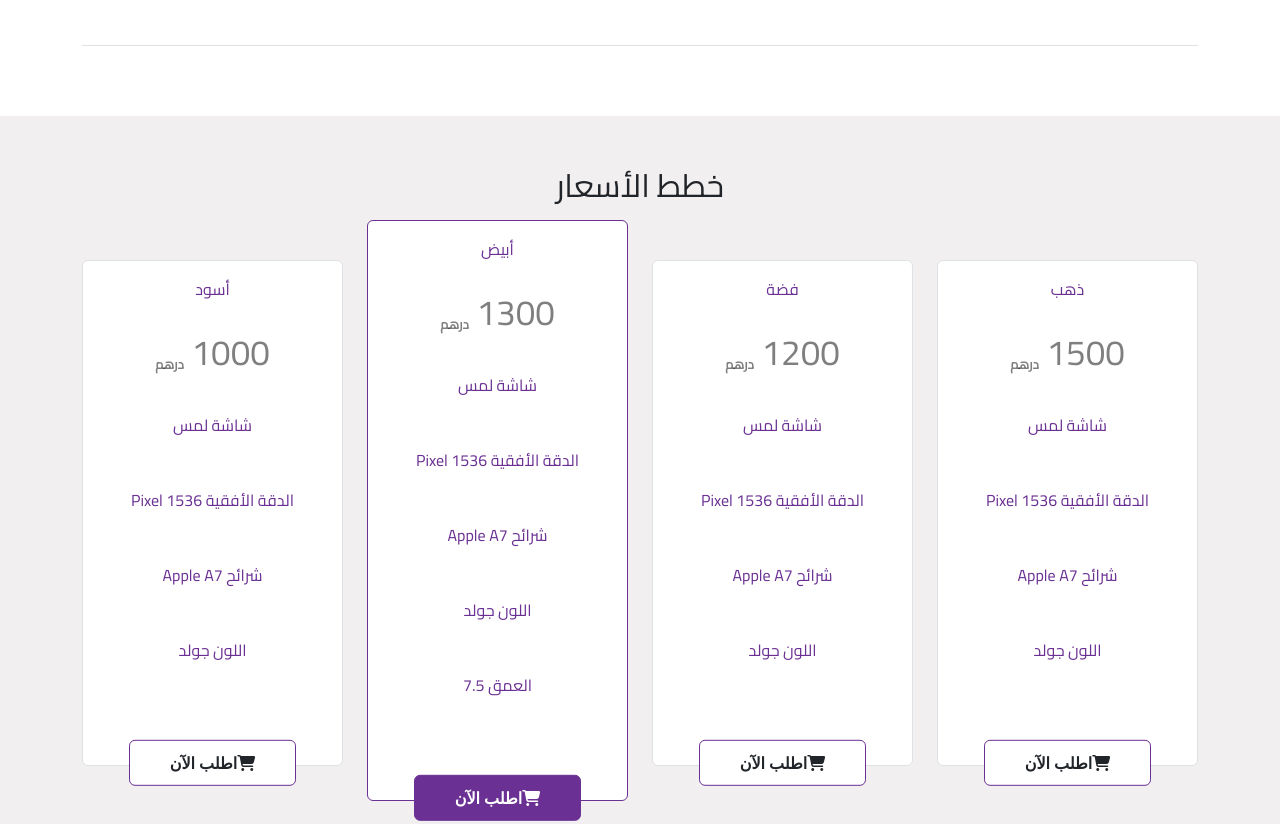
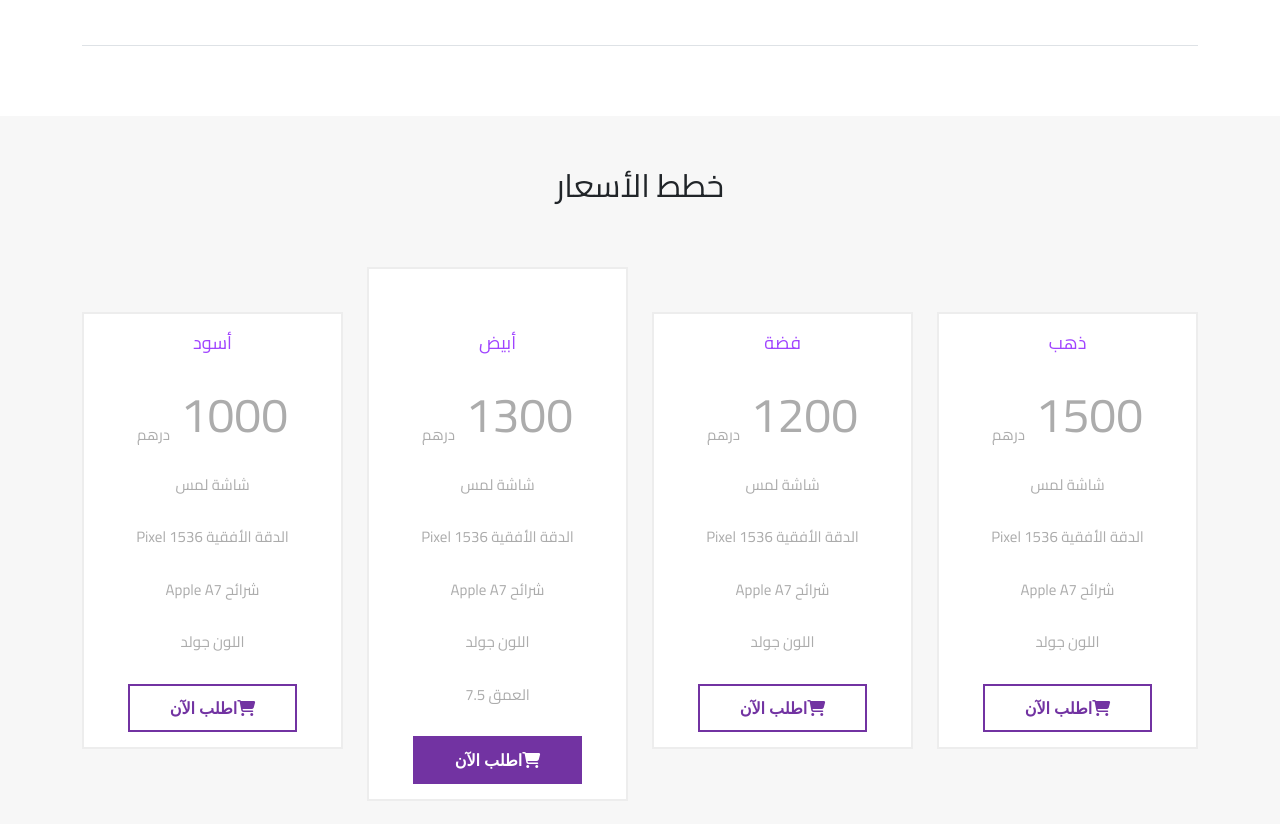
Before and after one commit to AHMED6011/Product, a plain HTML site: page index.html in a window 1280 px wide. Shown: the part 2225-3049 px from the top of the page. Drawn offline with nearby package versions, Linux system fonts and the light colour scheme.

Commit message:
Update files with new changes the HTML and CSS

```diff
--- a/css/style.css
+++ b/css/style.css
@@ -116,6 +116,73 @@ section.features .d-flex p {
 
 section.prices {
   padding: 50px 0 60px;
+  background-color: #f7f7f7;
+}
+
+section.prices .prices-text h2 {
+  font-size: 30px;
+  color: #555555;
+}
+
+section.prices .plan-card {
+  background-color: #fff;
+  border: 2px solid #ededed;
+  padding: 15px 0;
+  margin-top: 100px;
+  color: #acacac;
+}
+
+section.prices .plan-card span.title {
+  font-size: 18px;
+  color: #a044ff;
+}
+
+section.prices .plan-card h5 {
+  font-size: 48px;
+  margin: 30px auto;
+}
+
+section.prices .plan-card h5 span {
+  font-size: 15px;
+  vertical-align: bottom;
+}
+
+section.prices .plan-card ul {
+  padding: 0;
+}
+
+section.prices .plan-card ul li {
+  font-size: 15px;
+  margin-bottom: 30px;
+  list-style: none;
+}
+
+section.prices .plan-card a.btn {
+  border: 2px solid #7233a2;
+  background-color: #fff;
+  color: #7233a2;
+  padding: 10px 40px;
+  border-radius: 0;
+  transition: 0.5s all ease;
+}
+
+section.prices .plan-card a.btn:hover {
+  background-color: #7233a2;
+  color: #fff;
+}
+
+section.prices .col-md-6:nth-child(3) .plan-card {
+  padding-top: 60px;
+  margin-top: 55px;
+}
+
+section.prices .col-md-6:nth-child(3) .plan-card a.btn {
+  background-color: #7233a2;
+  color: #fff;
+}
+
+/* section.prices {
+  padding: 50px 0 60px;
   background-color: #f2eff1;
 }
 
@@ -168,7 +235,7 @@ section.prices .col-md-6:nth-child(3) .plan-card {
 section.prices .col-md-6:nth-child(3) .plan-card a.btn {
   background-color: #6a3093;
   color: #fff;
-}
+} */
 
 section.faq .accordion-header button {
   box-shadow: none;
--- a/index.html
+++ b/index.html
@@ -4,6 +4,7 @@
     <meta charset="UTF-8" />
     <meta http-equiv="X-UA-Compatible" content="IE=edge" />
     <meta name="description" content="هذه صفحة هبوط لمنتج" />
+    <meta name="viewport" content="width=device-width, initial-scale=1" />
     <link
       rel="stylesheet"
       href="https://cdn.jsdelivr.net/npm/bootstrap@5.3.0-alpha3/dist/css/bootstrap.rtl.min.css"
@@ -75,7 +76,7 @@
           <div class="media-feature pt-5">
             <div class="d-flex py-5 border-bottom">
               <div class="flex-shrink-0 px-5">
-                <img class="mx-5" src="images/tablet-1.png" alt="tablet" />
+                <img class="mx-md-5" src="images/tablet-1.png" alt="tablet" />
               </div>
               <div class="flex-grow-1 ms-3">
                 <h4>بطارية تدوم لأكثر من يومين</h4>
@@ -88,7 +89,7 @@
             </div>
             <div class="d-flex py-5 border-bottom">
               <div class="flex-shrink-0 px-5">
-                <img class="mx-5" src="images/tablet-2.png" alt="tablet" />
+                <img class="mx-md-5" src="images/tablet-2.png" alt="tablet" />
               </div>
               <div class="flex-grow-1 ms-3">
                 <h4>ثنائي الشريحة</h4>
@@ -101,7 +102,7 @@
             </div>
             <div class="d-flex py-5 border-bottom">
               <div class="flex-shrink-0 px-5">
-                <img class="mx-5" src="images/tablet-3.png" alt="tablet" />
+                <img class="mx-md-5" src="images/tablet-3.png" alt="tablet" />
               </div>
               <div class="flex-grow-1 ms-3">
                 <h4>أدمجت معا التطبيقات الممتعة اللعب</h4>
@@ -116,14 +117,13 @@
         </div>
       </section>
       <section class="prices" id="prices">
-        <div class="prices-title text-center pb-5">
+        <div class="prices-title text-center">
           <h2>خطط الأسعار</h2>
         </div>
         <div class="container">
           <div class="row">
             <div class="col-lg-3 col-md-6">
-              <div
-                class="plan-card rounded py-3 border bg-white text-center text-black-50">
+              <div class="plan-card text-center">
                 <span class="title"> ذهب </span>
                 <h5>1500 <span>درهم</span></h5>
                 <ul>
@@ -138,8 +138,7 @@
               </div>
             </div>
             <div class="col-lg-3 col-md-6">
-              <div
-                class="plan-card rounded py-3 bg-white border text-center text-black-50">
+              <div class="plan-card text-center">
                 <span class="title"> فضة </span>
                 <h5>1200 <span>درهم</span></h5>
                 <ul>
@@ -154,8 +153,7 @@
               </div>
             </div>
             <div class="col-lg-3 col-md-6">
-              <div
-                class="plan-card rounded py-3 bg-white border text-center text-black-50">
+              <div class="plan-card text-center">
                 <span class="title"> أبيض </span>
                 <h5>1300 <span>درهم</span></h5>
                 <ul>
@@ -171,8 +169,7 @@
               </div>
             </div>
             <div class="col-lg-3 col-md-6">
-              <div
-                class="plan-card rounded py-3 bg-white border text-center text-black-50">
+              <div class="plan-card text-center">
                 <span class="title"> أسود </span>
                 <h5>1000 <span>درهم</span></h5>
                 <ul>
```
